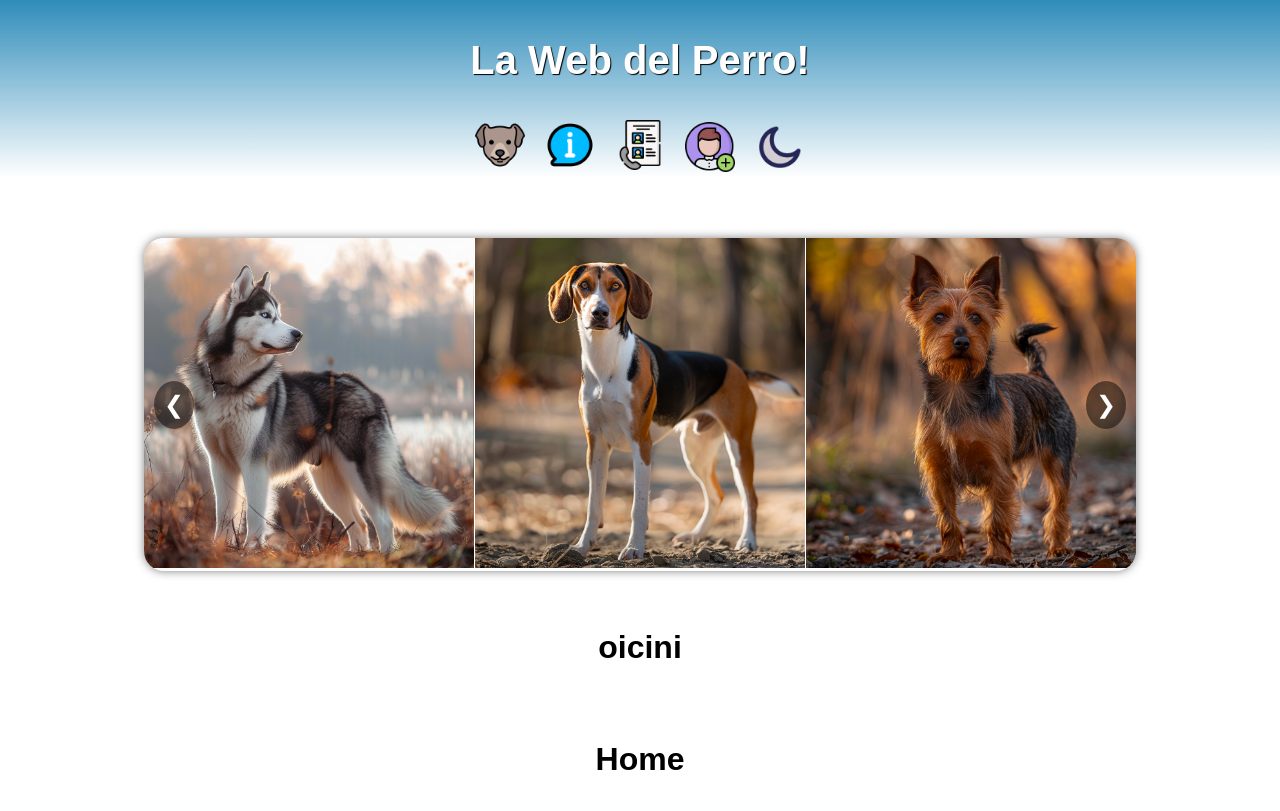
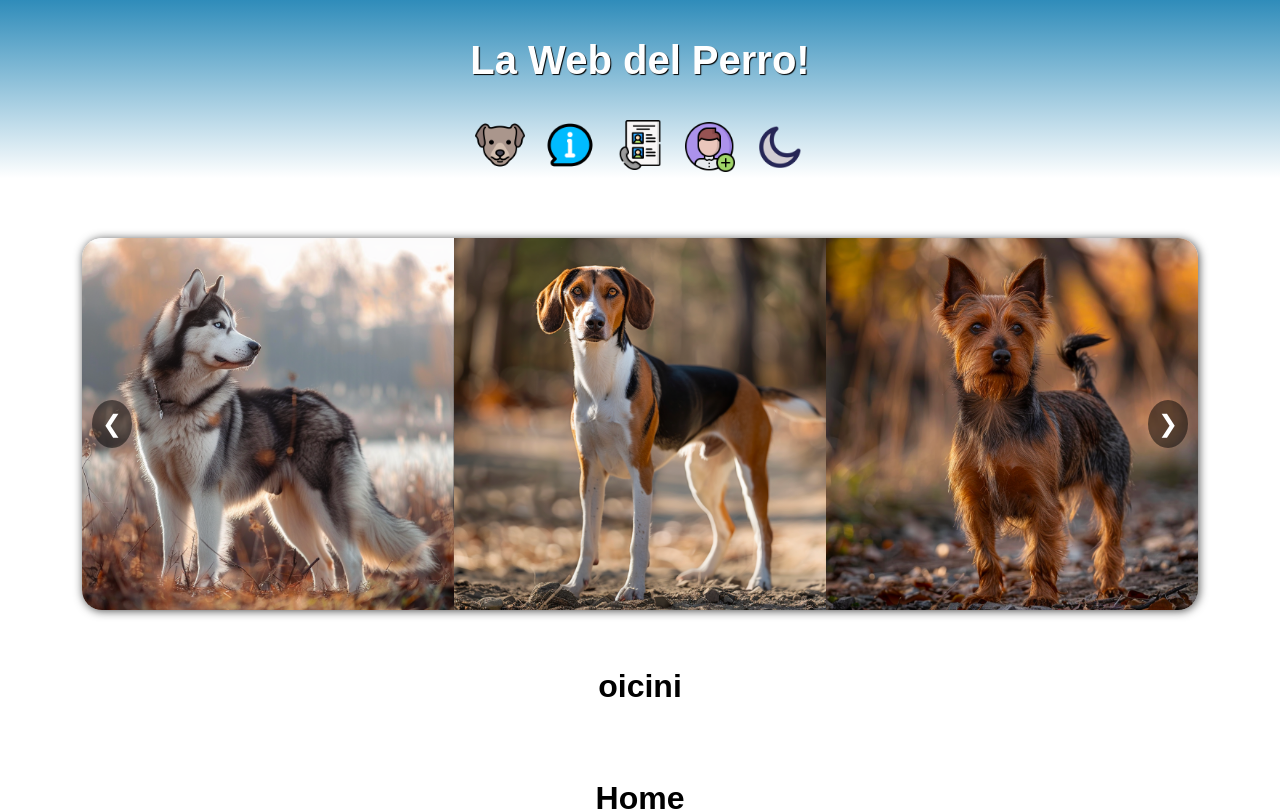
Before and after one commit to rekznoz/lawebdelperro, a React (Vite) app: page / in a window 1280 px wide. Shown: the top 811 px of the page. Built offline with nearby package versions, Linux system fonts and the light colour scheme; no server answers.

Commit message:
Carrusel de Inicio

```diff
--- /dev/null
+++ b/src/components/Carrusel.jsx
@@ -0,0 +1,58 @@
+import {imagenes_carrusel_perros} from "../config/Imagenes_carrusel.jsx";
+import {useWindowSize} from "../hooks/UseWindowSize.jsx";
+import {useEffect, useState} from "react";
+import '../css/carrusel.css'
+
+export default function Carrusel() {
+
+    let totalImagenes = 3
+
+    const size = useWindowSize();
+    const [indiceActual, setIndiceActual] = useState(0)
+
+    useEffect(() => {
+        setIndiceActual(0)
+    }, [size.width]);
+
+    if (size.width < 600) {
+        totalImagenes = 1
+    } else if (size.width < 900) {
+        totalImagenes = 2
+    } else {
+        totalImagenes = 3
+    }
+
+    const anteriorImagen = () => {
+        setIndiceActual((indicePrevio) =>
+            indicePrevio === 0 ? imagenes_carrusel_perros.length - totalImagenes : indicePrevio - 1
+        )
+    }
+
+    const siguienteImagen = () => {
+        setIndiceActual((indicePrevio) =>
+            indicePrevio >= imagenes_carrusel_perros.length - totalImagenes ? 0 : indicePrevio + 1
+        )
+    }
+
+    return (
+        <div className="carrusel">
+            <button className="boton_carrusel anterior" onClick={anteriorImagen}>
+                &#10094;
+            </button>
+            <div className="contenedor_imagenes_carrusel"
+                 style={{
+                     transform: `translateX(-${indiceActual * (100 / totalImagenes)}%)`,
+                 }}
+            >
+                {imagenes_carrusel_perros.map((imagen, index) => (
+                    <div className="imagen_carrusel" key={index}>
+                        <img className="animacion-brillo" src={imagen} alt={`Slide ${index + 1}`}/>
+                    </div>
+                ))}
+            </div>
+            <button className="boton_carrusel siguiente" onClick={siguienteImagen}>
+                &#10095;
+            </button>
+        </div>
+    )
+}
--- a/src/config/Imagenes_carrusel.jsx
+++ b/src/config/Imagenes_carrusel.jsx
@@ -2,7 +2,7 @@ import perro_1 from '../assets/carrusel/perro_1.png'
 import perro_2 from '../assets/carrusel/perro_2.png'
 import perro_3 from '../assets/carrusel/perro_3.png'
 
-export const imagenes_carrusel = [
+export const imagenes_carrusel_perros = [
     perro_1,
     perro_2,
     perro_3,
--- a/src/css/animaciones.css
+++ b/src/css/animaciones.css
@@ -1,10 +1,10 @@
 /* ANIMACION */
 
 .animacion-hover:hover {
-    animation: rekz 1s infinite;
+    animation: subida_bajada 1s infinite;
 }
 
-@keyframes rekz {
+@keyframes subida_bajada {
     0%, 100% {
         transform: translateY(0);
     }
@@ -12,3 +12,19 @@
         transform: translateY(-20px);
     }
 }
+
+.animacion-brillo:hover {
+    animation: auto_brillo 1s 1;
+}
+
+@keyframes auto_brillo {
+    0% {
+        filter: brightness(1.1);
+    }
+    50% {
+        filter: brightness(0.8);
+    }
+    100% {
+        filter: brightness(1.1);
+    }
+}
--- a/src/css/carrusel.css
+++ b/src/css/carrusel.css
@@ -1,27 +1,36 @@
 .carrusel {
     position: relative;
     width: 100%;
-    max-width: 80%;
+    max-width: 90%;
     margin: auto;
     overflow: hidden;
     border-radius: 20px;
-    box-shadow: 0 0 10px rgba(0, 0, 0, 0.5);
+    box-shadow: 1px 1px 10px rgba(0, 0, 0, 0.7);
 }
 
 .carrusel .contenedor_imagenes_carrusel {
     display: flex;
-    transition: transform 0.5s ease-in-out;
-    gap: 1px;
+    justify-content: space-evenly;
+    transition: transform 0.5s;
+    gap: 0;
 }
 
 .carrusel .imagen_carrusel img {
     width: 100%;
     height: auto;
+    object-fit: cover;
+    display: block;
+    border: none;
+}
+
+.carrusel .imagen_carrusel img:hover {
+    transform: scale(1.05);
+    box-shadow: 0 4px 8px rgba(0, 0, 0, 0.2);
 }
 
 .carrusel .imagen_carrusel {
-    flex: 1;
-    min-width: calc(100% / 3 - 10px); /* Show 3 images at a time with a gap */
+    flex: 0 0 calc(100% / 3);
+    box-sizing: border-box;
 }
 
 .carrusel .boton_carrusel {
@@ -42,10 +51,22 @@
     background-color: rgba(0, 0, 0, 0.8);
 }
 
-.carrusel .boton_carrusel.prev {
+.carrusel .boton_carrusel.anterior {
     left: 10px;
 }
 
-.carrusel .boton_carrusel.next {
+.carrusel .boton_carrusel.siguiente {
     right: 10px;
 }
+
+@media (max-width: 900px) {
+    .carrusel .imagen_carrusel {
+        flex: 0 0 calc(100% / 2);
+    }
+}
+
+@media (max-width: 600px) {
+    .carrusel .imagen_carrusel {
+        flex: 0 0 100%;
+    }
+}
--- a/src/css/galeria.css
+++ b/src/css/galeria.css
@@ -20,7 +20,7 @@
 
 .galeria-raza {
     display: grid;
-    grid-template-columns: repeat(auto-fit, minmax(150px, 1fr));
+    grid-template: repeat(auto-fill, minmax(200px, 1fr)) / repeat(auto-fill, minmax(200px, 1fr));
     gap: 15px;
     margin: 20px 0;
     padding: 10px;
--- /dev/null
+++ b/src/hooks/UseWindowSize.jsx
@@ -0,0 +1,25 @@
+import {useEffect, useState} from "react";
+
+export function useWindowSize() {
+    const [windowSize, setWindowSize] = useState({
+        width: window.innerWidth,
+        height: window.innerHeight,
+    });
+
+    useEffect(() => {
+        const handleResize = () => {
+            setWindowSize({
+                width: window.innerWidth,
+                height: window.innerHeight,
+            });
+        };
+
+        window.addEventListener('resize', handleResize);
+
+        return () => {
+            window.removeEventListener('resize', handleResize);
+        };
+    }, []);
+
+    return windowSize;
+}
--- a/src/pages/Inicio.jsx
+++ b/src/pages/Inicio.jsx
@@ -1,49 +1,13 @@
 import '../css/inicio.css'
 
 // import {} from '../config/FirebaseDB.jsx'
-
-import '../css/carrusel.css'
-import {imagenes_carrusel} from "../config/Imagenes_carrusel.jsx";
-import {useState} from "react";
+import Carrusel from "../components/Carrusel.jsx";
 
 export default function Inicio() {
-
-    const images = imagenes_carrusel;
-
-    const [currentIndex, setCurrentIndex] = useState(0);
-
-    const goToPrevious = () => {
-        setCurrentIndex((prevIndex) =>
-            prevIndex === 0 ? images.length - 3 : prevIndex - 1
-        );
-    };
-
-    const goToNext = () => {
-        setCurrentIndex((prevIndex) =>
-            prevIndex >= images.length - 3 ? 0 : prevIndex + 1
-        );
-    };
-
-    const visibleImages = images.slice(currentIndex, currentIndex + 3);
-
     return (
         <>
             <div id='area1'>
-                <div className="carrusel">
-                    <button className="boton_carrusel prev" onClick={goToPrevious}>
-                        &#10094;
-                    </button>
-                    <div className="contenedor_imagenes_carrusel">
-                        {visibleImages.map((image, index) => (
-                            <div className="imagen_carrusel" key={index}>
-                                <img src={image} alt={`Slide ${currentIndex + index + 1}`}/>
-                            </div>
-                        ))}
-                    </div>
-                    <button className="boton_carrusel next" onClick={goToNext}>
-                        &#10095;
-                    </button>
-                </div>
+                <Carrusel/>
             </div>
             <div id='area2'>
                 <h1>oicini</h1>
--- a/src/router/index.jsx
+++ b/src/router/index.jsx
@@ -12,8 +12,8 @@ import {Error} from "./error.jsx";
 
 import PrivadoFavoritos from "../layouts/PrivadoFavoritos.jsx"
 
-import {getRazas} from "../config/GetRazas.jsx";
-import {getDataRaza} from "../config/GetDataRaza.jsx";
+import {getRazas} from "../hooks/GetRazas.jsx";
+import {getDataRaza} from "../hooks/GetDataRaza.jsx";
 
 import {Loading} from "../components/Loading.jsx";
 
```
Also changed, not shown: src/hooks/GetDataRaza.jsx (renamed from src/config/GetDataRaza.jsx), src/hooks/GetRazas.jsx (renamed from src/config/GetRazas.jsx).
